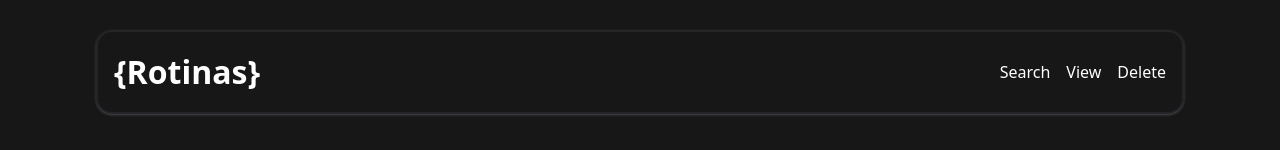
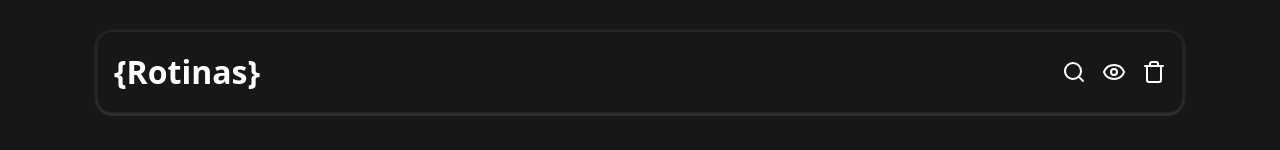
Before and after one commit to LERBritto/rotinafeita, a Next.js app in the folder src/: page /myroutine in a window 1280 px wide. Shown: the part 182-332 px from the top of the page. Built offline with nearby package versions, Linux system fonts and the light colour scheme.

Commit message:
import-icons

```diff
--- a/package.json
+++ b/package.json
@@ -16,6 +16,7 @@
     "next": "15.5.2",
     "react": "19.1.0",
     "react-dom": "19.1.0",
+    "react-icons": "^5.5.0",
     "tailwind-merge": "^3.3.1",
     "tw-animate-css": "^1.3.8"
   },
--- a/src/components/crud/CrudRow.tsx
+++ b/src/components/crud/CrudRow.tsx
@@ -1,4 +1,6 @@
 "use client"
+
+import { Eye, Search, Trash } from "lucide-react"
 
 export default function CrudRow() {
     return (
@@ -6,9 +8,9 @@ export default function CrudRow() {
             <div className="flex justify-between items-center border-2 rounded-2xl border-zinc-600/25 shadow-sm shadow-zinc-600/75 p-4 w-[85vw] mt-3 text-white text-[32px] font-bold">
                 <p className="text-left">{"{Rotinas}"}</p>
                 <div className="flex gap-4 text-base font-normal">
-                    <button className="">Search</button>
-                    <button className="">View</button>
-                    <button className="">Delete</button>
+                    <Search />
+                    <Eye />
+                    <Trash />
                 </div>
             </div>
         </div>
```
Also changed, not shown: 1 other file (tests, documents, lock files or other folders).
